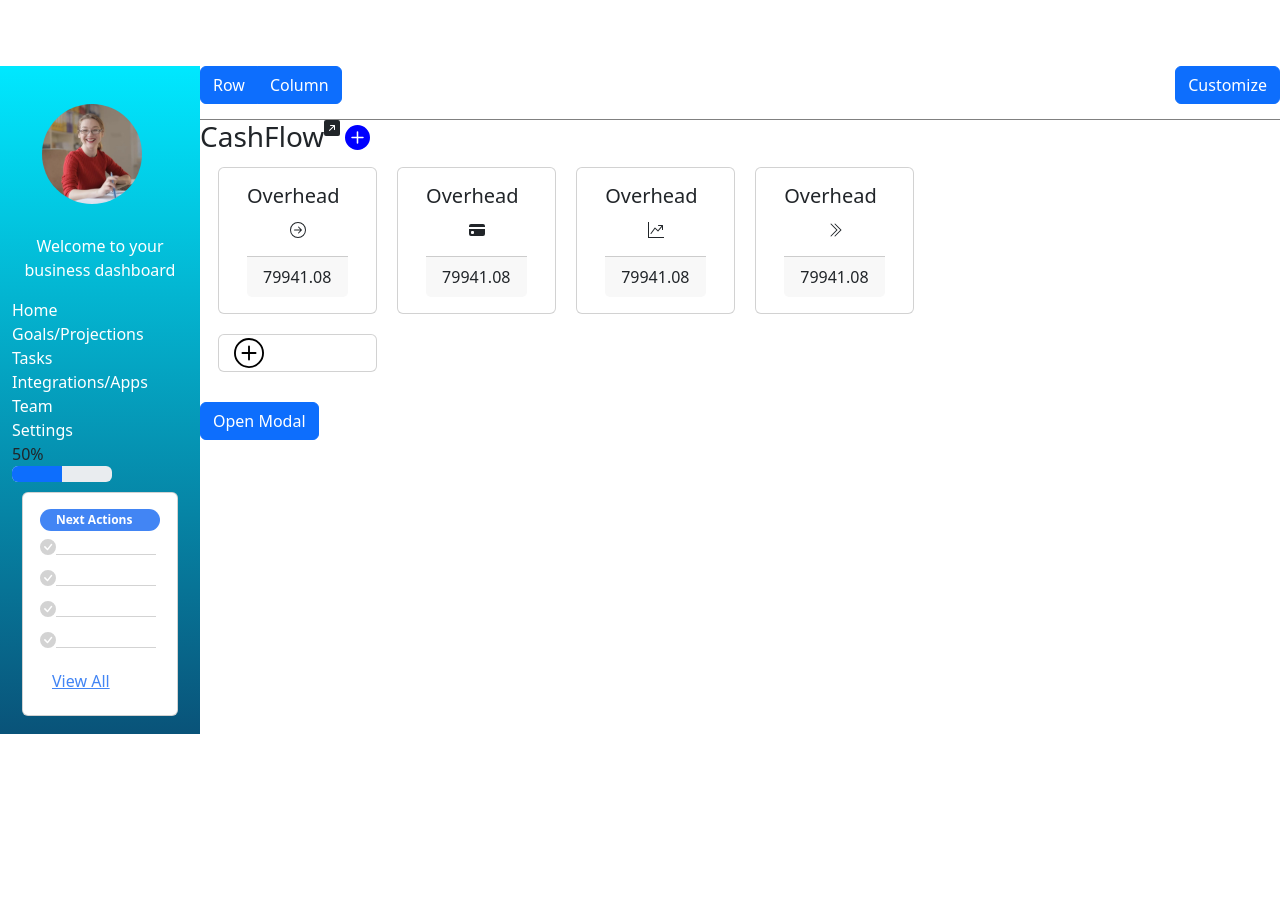
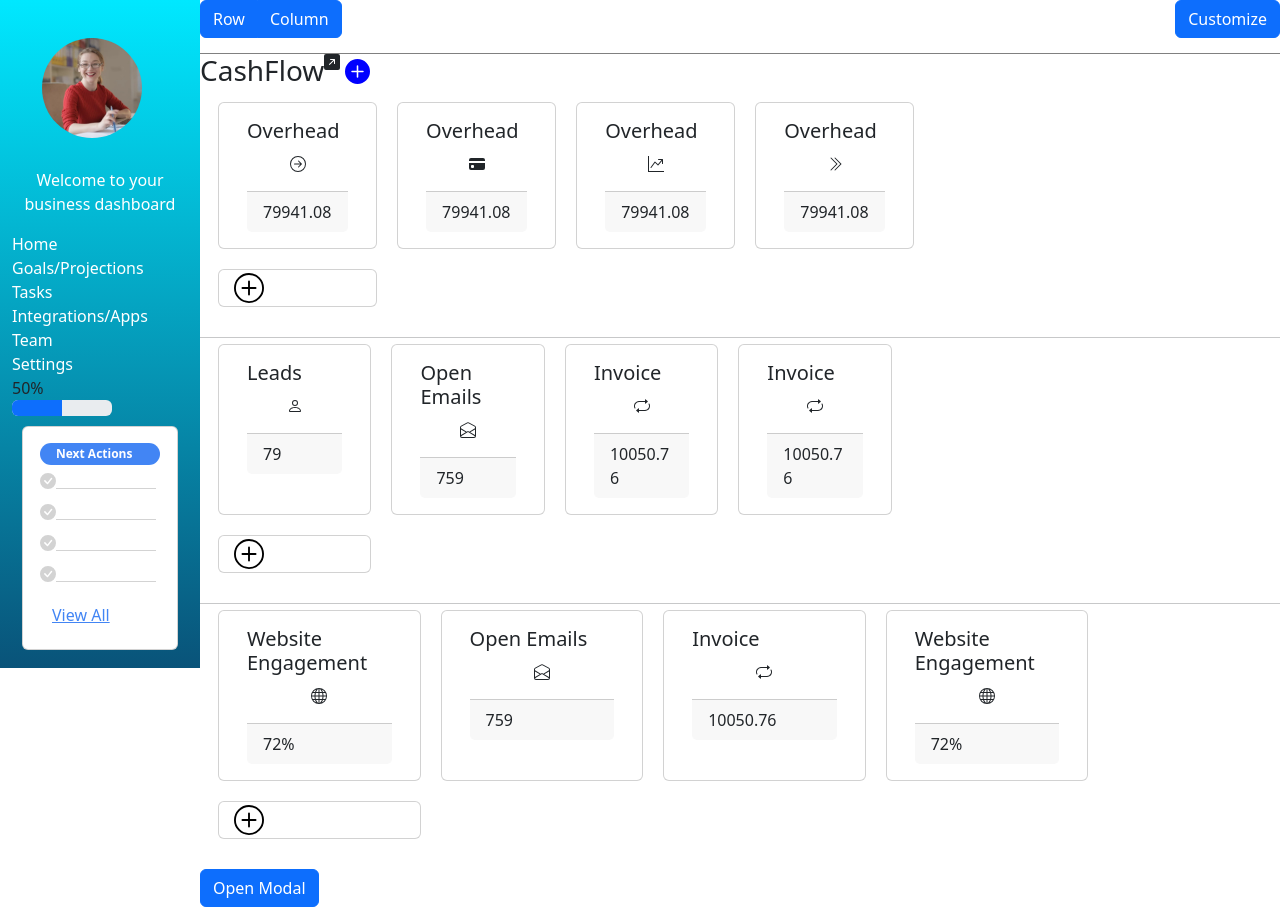
Before and after one commit to dashelloapp/frontend_dashello, a React (Vite) app: page / in a window 1280 px wide. Before the commit the page ends 800 px from the top, so only its background shows below. Built offline with nearby package versions, Linux system fonts and the light colour scheme; some icons are missing.

Commit message:
added sales and marketing components

```diff
--- a/src/Components/Home.jsx
+++ b/src/Components/Home.jsx
@@ -5,6 +5,8 @@ import { Button } from "react-bootstrap";
 
 import { useState } from "react";
 import BasicModal from "./Modals/basicModal";
+import Sales from "./SubComponents/Sales";
+import Marketing from "./SubComponents/Marketing";
 const Home = () => {
   const [modalShow, setModalShow] = useState(false);
 
@@ -19,6 +21,10 @@ const Home = () => {
             images={["smilingWoman.jpg","smilingWoman.jpg","smilingWoman.jpg"]}
             />
             <RowCells/>
+            <hr />
+            <Sales/>
+            <hr />
+            <Marketing/>
 
             <Button onClick={()=>modalTest()}>Open Modal</Button>
             <BasicModal
--- /dev/null
+++ b/src/Components/SubComponents/Marketing.jsx
@@ -0,0 +1,54 @@
+import { Card, Row } from "react-bootstrap";
+import { BsGlobe, BsPlusCircle, BsEnvelopeOpen, BsRepeat } from "react-icons/bs";
+
+const Marketing = () => {
+
+  let marketingdata = [{
+    title: "Website Engagement",
+    icon: <BsGlobe/>,
+    amount: "72%",
+  },{
+    title: "Open Emails",
+    icon: <BsEnvelopeOpen/>,
+    amount: 759,
+  },{
+    title: "Invoice",
+    icon: <BsRepeat/>,
+    amount: 10050.76,
+  },{
+    title: "Website Engagement",
+    icon: <BsGlobe/>,
+    amount: "72%",
+
+}]
+
+  let marketinglist = []
+  marketingdata.forEach((card, index) => {
+    marketinglist.push(
+      <Card style={{margin:"10px"}}>
+        <Card.Body>
+          <Card.Title>{card.title}</Card.Title>
+          <Card.Text style={{textAlign:"center"}}>{card.icon}</Card.Text>
+          <Card.Footer>{card.amount}</Card.Footer>
+        </Card.Body>
+      </Card>
+    )
+  });
+
+  return (
+    <div style={{display:"flex", margin:"20px"}}>
+      <Row s={2} md={4} lg={5} className="g-4">
+        {marketinglist}
+        <Card style={{margin:"10px"}}>
+        <BsPlusCircle style={{height:"30px", width:"30px",margin:"3px",color:"black"}}/>
+        </Card>
+
+      </Row>
+
+      </div>
+
+  )
+
+}
+
+export default Marketing
--- /dev/null
+++ b/src/Components/SubComponents/Sales.jsx
@@ -0,0 +1,54 @@
+import { Card, Row } from "react-bootstrap";
+import { BsPlusCircle, BsPerson, BsEnvelopeOpen, BsRepeat } from "react-icons/bs";
+
+const Sales = () => {
+
+  let salesdata = [{
+    title: "Leads",
+    icon: <BsPerson/>,
+    amount: 79
+  },{
+    title: "Open Emails",
+    icon: <BsEnvelopeOpen/>,
+    amount: 759,
+  },{
+    title: "Invoice",
+    icon: <BsRepeat/>,
+    amount: 10050.76,
+  },{
+    title: "Invoice",
+    icon: <BsRepeat/>,
+    amount: 10050.76,
+}]
+
+  let saleslist = []
+  salesdata.forEach((card, index) => {
+    saleslist.push(
+      <Card style={{margin:"10px"}}>
+        <Card.Body>
+          <Card.Title>{card.title}</Card.Title>
+          <Card.Text style={{textAlign:"center"}}>{card.icon}</Card.Text>
+          <Card.Footer>{card.amount}</Card.Footer>
+        </Card.Body>
+      </Card>
+    )
+  });
+
+  return (
+
+    <div style={{display:"flex", margin:"20px"}}>
+      <Row s={2} md={4} lg={5} className="g-4">
+        {saleslist}
+        <Card style={{margin:"10px"}}>
+        <BsPlusCircle style={{height:"30px", width:"30px",margin:"3px",color:"black"}}/>
+        </Card>
+
+      </Row>
+
+      </div>
+
+  )
+
+}
+
+export default Sales
```
